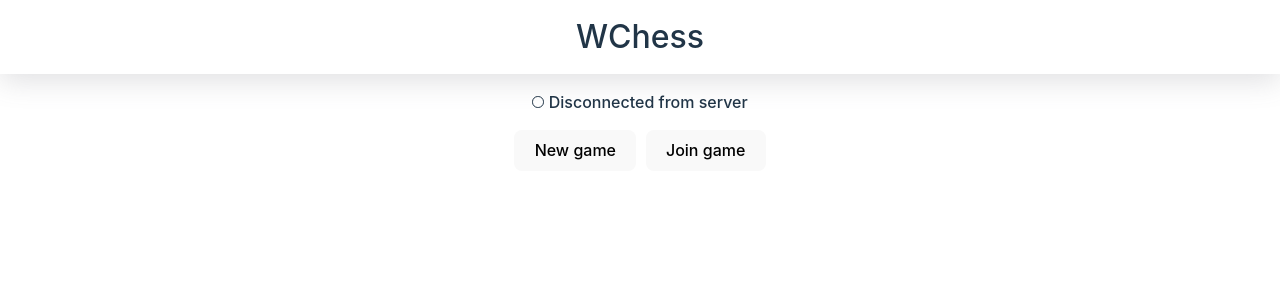
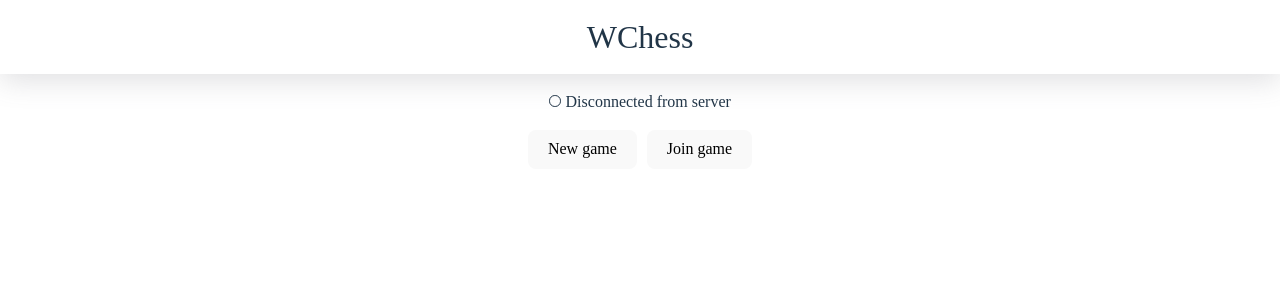
Before and after one commit to wortley/dechecs, a React (Vite) app in the folder ui/: page / in a window 1280 px wide. Shown: the top 300 px of the page. Built offline with nearby package versions, Linux system fonts and the light colour scheme; no server answers.

Commit message:
Add toast styles and override

```diff
--- a/ui/src/App.tsx
+++ b/ui/src/App.tsx
@@ -2,6 +2,7 @@ import { useEffect, useState } from "react";
 import { DndProvider } from "react-dnd";
 import { HTML5Backend } from "react-dnd-html5-backend";
 import { ToastContainer, toast } from "react-toastify";
+import "react-toastify/dist/ReactToastify.min.css";
 import "./App.css";
 import Router from "./Router";
 import ConnectionStatus from "./components/ConnectionStatus";
--- a/ui/src/index.css
+++ b/ui/src/index.css
@@ -1,5 +1,6 @@
 :root {
-  font-family: Inter, system-ui, Avenir, Helvetica, Arial, sans-serif;
+  --inter-font-family: Inter, system-ui, Avenir, Helvetica, Arial, sans-serif
+  font-family: var(--inter-font-family);
   line-height: 1.5;
   font-weight: 400;
 
@@ -12,6 +13,7 @@
   -webkit-font-smoothing: antialiased;
   -moz-osx-font-smoothing: grayscale;
   -webkit-text-size-adjust: 100%;
+  --toastify-font-family: var(--inter-font-family);
 }
 
 body {
```
